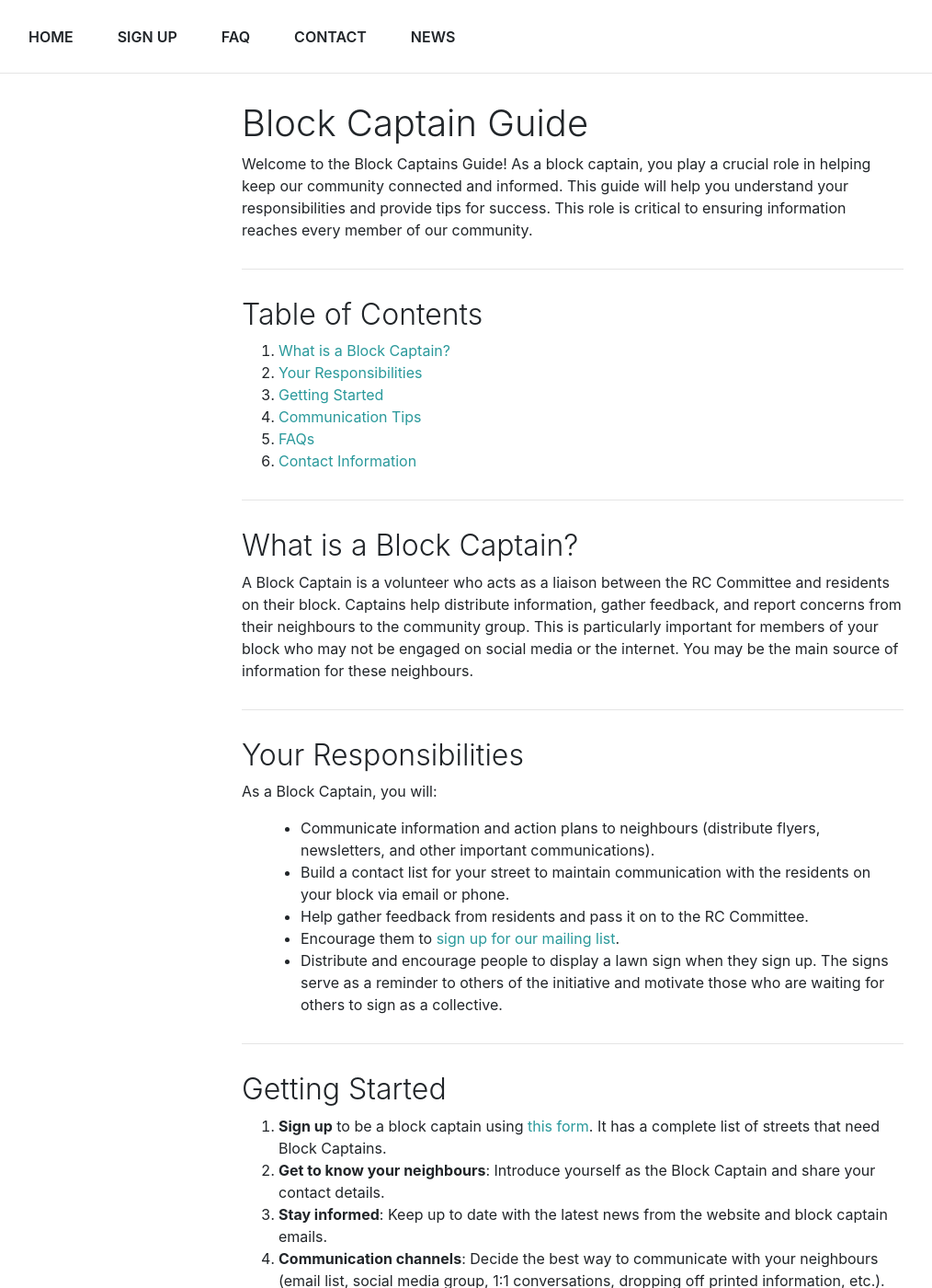
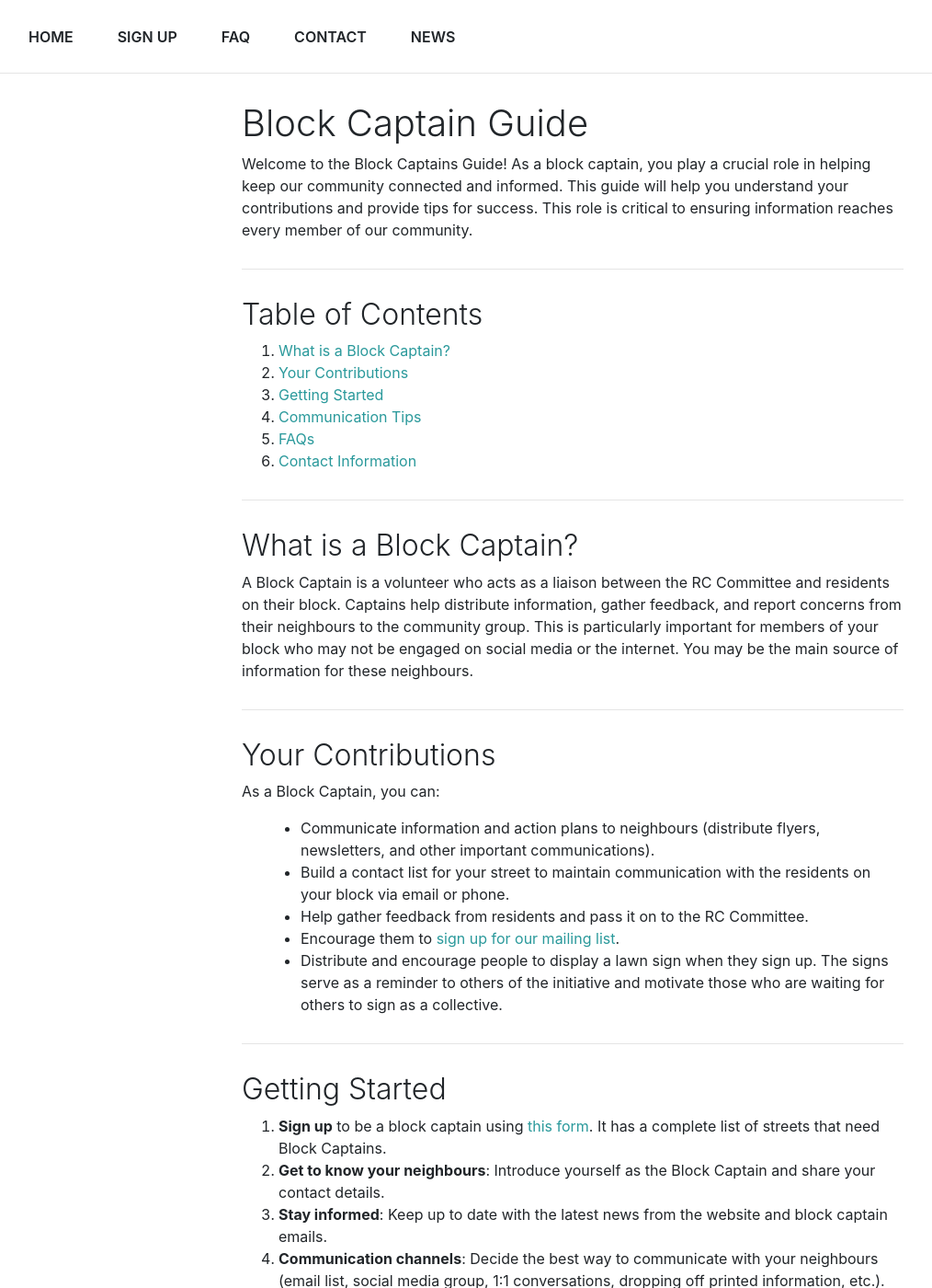
Before and after one commit to BonavistaRC/BonavistaRC.github.io, a Jekyll site: the page built from captain.markdown, in a window 1280 px wide and 1400 px high. Shown: the whole window at 92% size, without its empty margins (17-1031 px from the left). Built offline with Jekyll 4.4.1, drawn with Linux system fonts in a browser that asks for light colours.

Commit message:
Changes responisbities to contributions

```diff
--- a/captain.markdown
+++ b/captain.markdown
@@ -6,13 +6,13 @@ title: Block Captain Guide
 # Block Captain Guide
 
 
-Welcome to the Block Captains Guide! As a block captain, you play a crucial role in helping keep our community connected and informed. This guide will help you understand your responsibilities and provide tips for success. This role is critical to ensuring information reaches every member of our community.
+Welcome to the Block Captains Guide! As a block captain, you play a crucial role in helping keep our community connected and informed. This guide will help you understand your contributions and provide tips for success. This role is critical to ensuring information reaches every member of our community.
 
 ---
 
 ## Table of Contents
 1. [What is a Block Captain?](#what-is-a-block-captain)
-2. [Your Responsibilities](#your-responsibilities)
+2. [Your Contributions](#your-contributions)
 3. [Getting Started](#getting-started)
 4. [Communication Tips](#communication-tips)
 5. [FAQs](#faqs)
@@ -25,8 +25,8 @@ A Block Captain is a volunteer who acts as a liaison between the RC Committee an
 
 ---
 
-## Your Responsibilities
-As a Block Captain, you will:
+## Your Contributions
+As a Block Captain, you can:
 - Communicate information and action plans to neighbours (distribute flyers, newsletters, and other important communications).
 - Build a contact list for your street to maintain communication with the residents on your block via email or phone.
 - Help gather feedback from residents and pass it on to the RC Committee.
```
